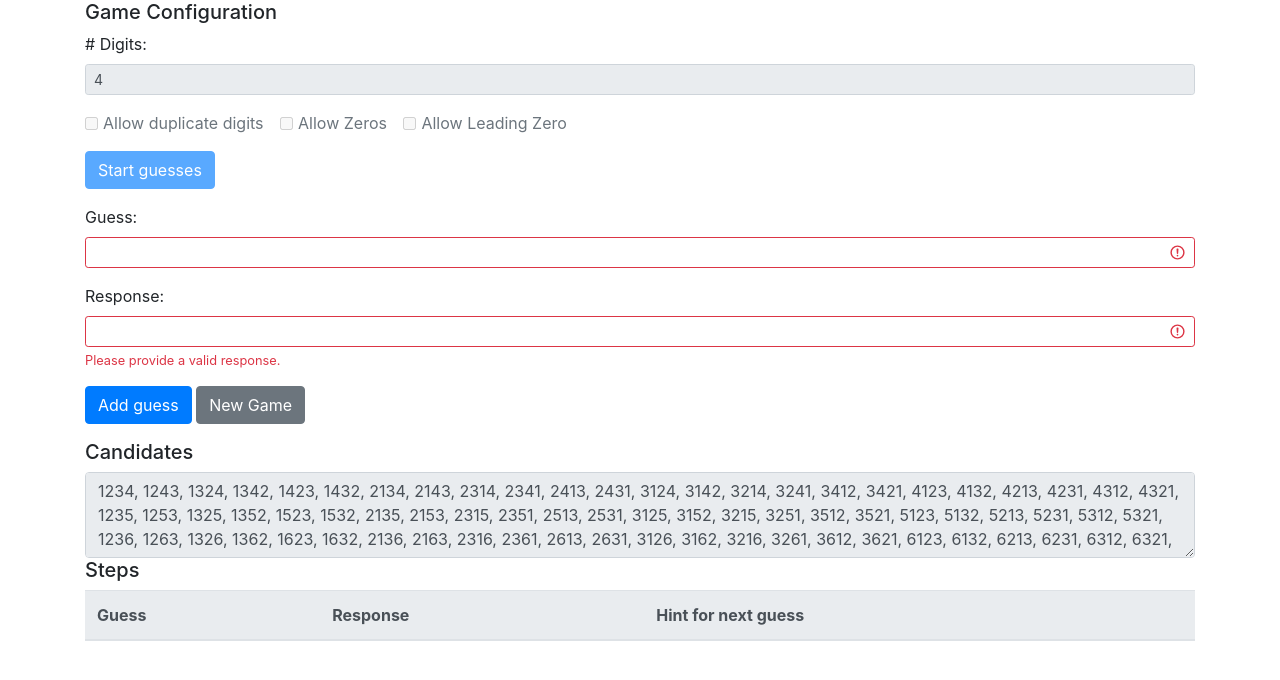
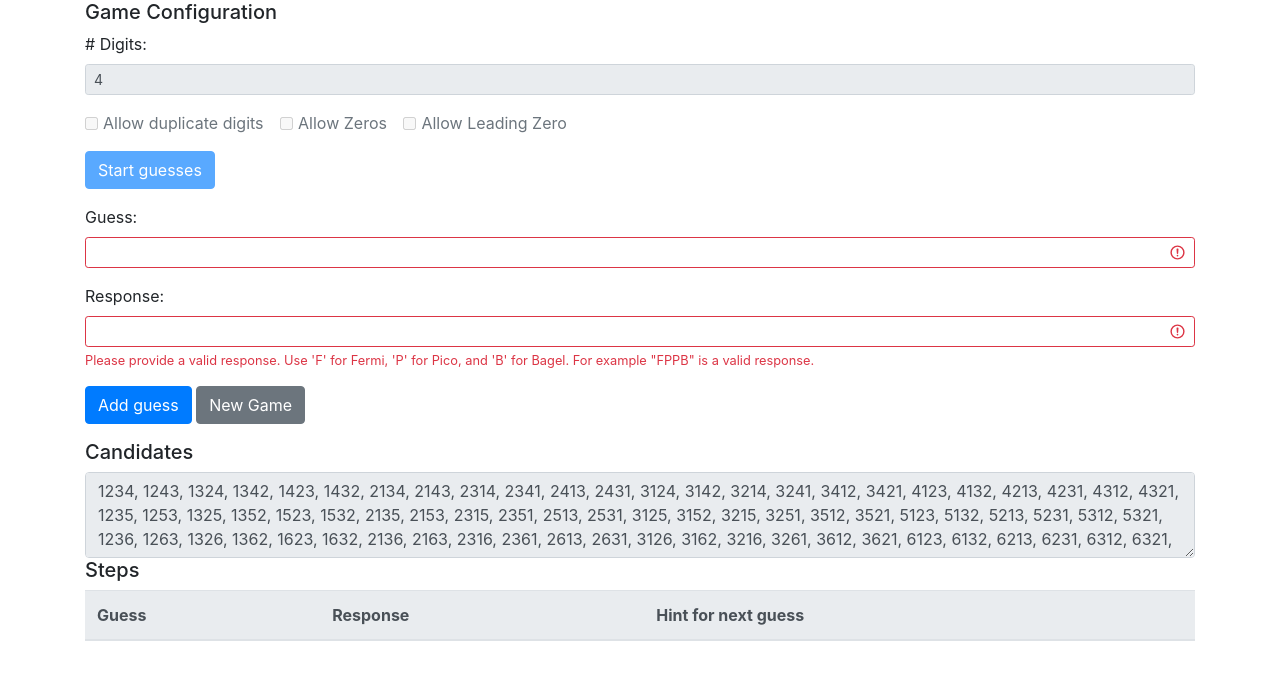
Before and after one commit to memoryz/fpbsolver, a website: page index.html in a window 1280 px wide. Both pictures are taken after a click on the button "Start guesses". Drawn offline with nearby package versions, Linux system fonts and the light colour scheme.

Commit message:
Add more message

```diff
--- a/index.html
+++ b/index.html
@@ -49,7 +49,7 @@
                     <label for="response">Response:</label>
                     <input type="text" id="response" class="form-control form-control-sm" required>
                     <div class="invalid-feedback">
-                        Please provide a valid response.
+                        Please provide a valid response. Use 'F' for Fermi, 'P' for Pico, and 'B' for Bagel. For example "FPPB" is a valid response.
                     </div>
                 </div>
                 <div class="form-group">
```
